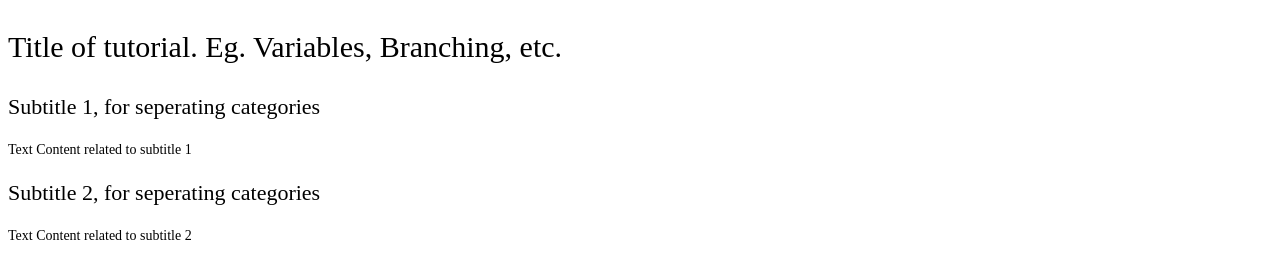
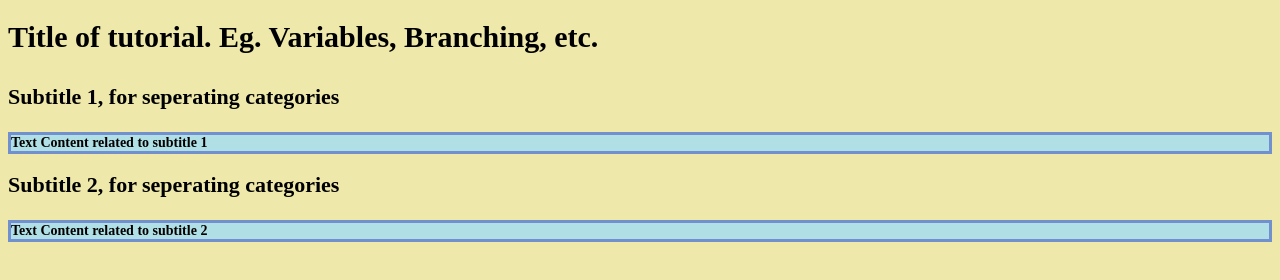
Before and after one commit to mtbardin/PyBlocks, a website: page views/tutorials/base_tutorial.html in a window 1280 px wide. Drawn offline with nearby package versions, Linux system fonts and the light colour scheme; files that its build step writes are made by us from their sources.

Commit message:
Adjustments to how tutorials are displayed.
Also me learning how to set things up. Colors and font sizes _very_ subject to change.

```diff
--- a/views/tutorials/base_tutorial.html
+++ b/views/tutorials/base_tutorial.html
@@ -12,25 +12,35 @@
     <script type="text/javascript" src="http://ajax.googleapis.com/ajax/libs/jqueryui/1.9.1/jquery-ui.min.js"></script>
 
     <style>
-        .tut ul {
-            list-style-type: none;
-            margin: 0;
-            padding: 0;
-            margin-bottom: 10px;
+        .tutTextBorder {
+			border-style:solid;
+			border-color:#728FCE;
         }
-
-        .tut li {
-            margin: 5px;
-            padding: 5px;
-            width: 150px;
-        }
+		<!-- Ensure everything used is left aligned-->
+		p {
+		text-align: left;
+		}
+		h1{
+		text-align: left;
+		}
+		h2{
+		text-align: left;
+		}
     </style>
 </head>
 
-<body>
-<p style="font-size:30px">Title of tutorial. Eg. Variables, Branching, etc.</p>
-<p style="font-size:22px">Subtitle 1, for seperating categories</p>
-<p style="font-size:14px">Text Content related to subtitle 1</p>
-<p style="font-size:22px">Subtitle 2, for seperating categories</p>
-<p style="font-size:14px">Text Content related to subtitle 2</p>
+<body style="background-color:paleGoldenRod">
+<h1 style="font-size:30px">
+Title of tutorial. Eg. Variables, Branching, etc.</p>
+<h2 style="font-size:22px">
+Subtitle 1, for seperating categories</p>
+<div>
+<p style="background-color:powderblue;font-size:14px"class="tutTextBorder">
+Text Content related to subtitle 1</p>
+</div>
+<h2 style="font-size:22px">
+Subtitle 2, for seperating categories</p>
+<p style="background-color:powderblue;font-size:14px"class="tutTextBorder">
+Text Content related to subtitle 2</p>
 </body>
+</html>
```
